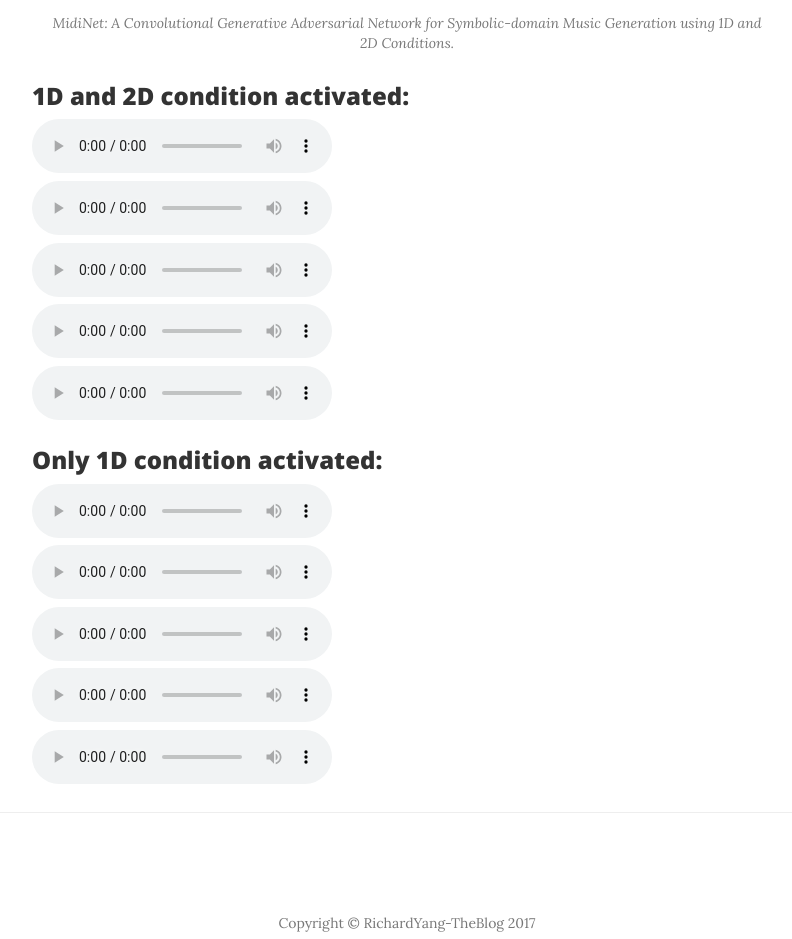
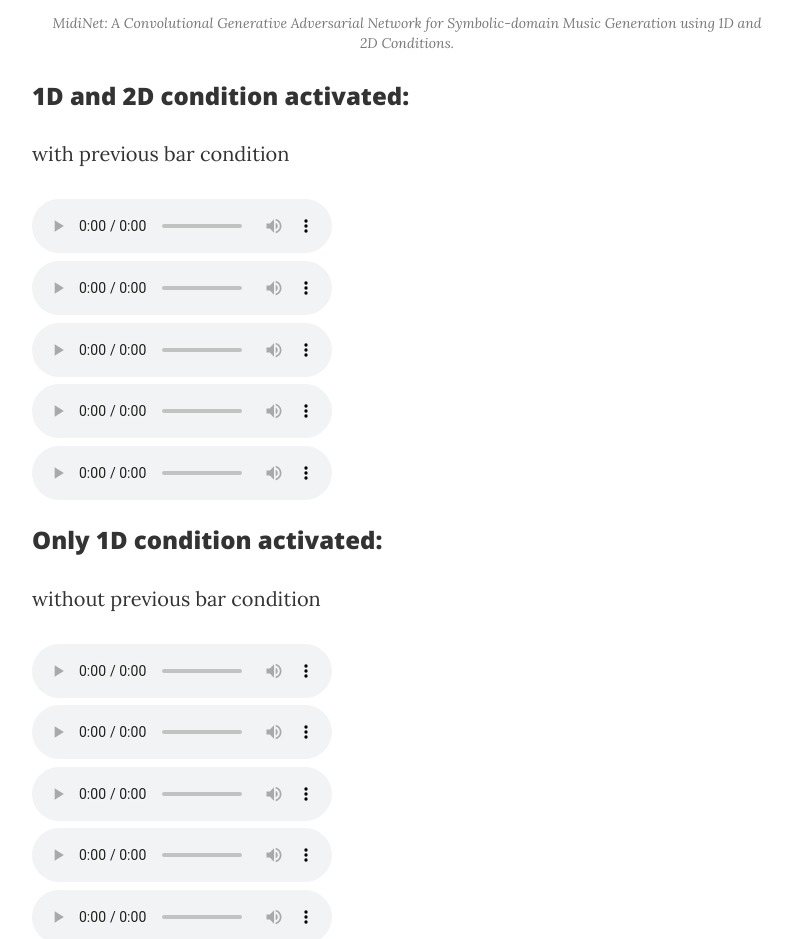
Before and after one commit to RichardYang40148/TheBlog, a website: page midinet_arxiv_demo.html in a window 1280 px wide. Shown: the part 863-1802 px from the top of the page, without its empty margins (233-1025 px from the left). Drawn offline with nearby package versions, Linux system fonts and the light colour scheme.

Commit message:
demo update

```diff
--- a/midinet_arxiv_demo.html
+++ b/midinet_arxiv_demo.html
@@ -96,6 +96,7 @@
 
 
                     <h3 class="post-subtitle">1D and 2D condition activated:</h3>
+                    <p>with previous bar condition <br></p>
 
                     <audio controls="">
                       <source src="audio/MidiNet/MidiNet_demo_gen4.mp3" type="audio/mpeg" />
@@ -126,6 +127,7 @@
 
 
                     <h3 class="post-subtitle">Only 1D condition activated:</h3>
+                    <p>without previous bar condition <br></p>
                     <audio controls="">
                       <source src="audio/MidiNet/MidiNet_demo_no_prev_gen4.mp3" type="audio/mpeg" />
                         Your browser does not support the audio element.
```
